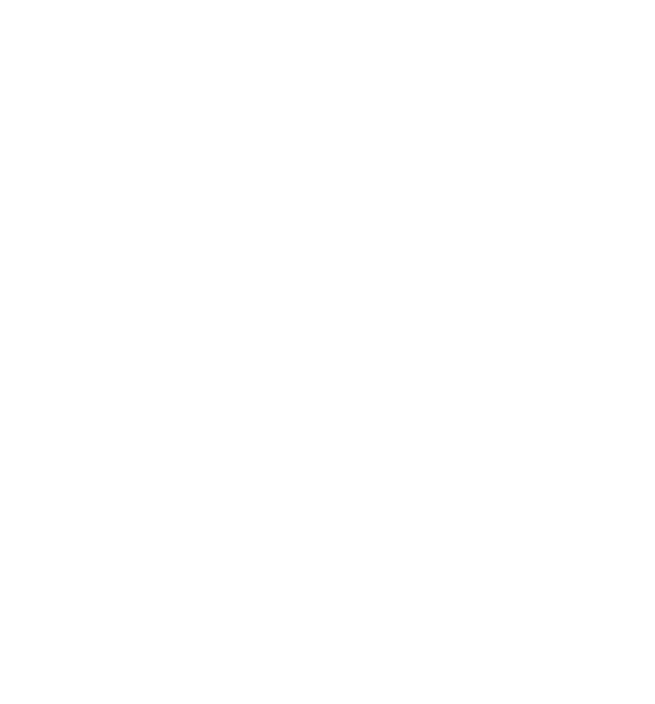
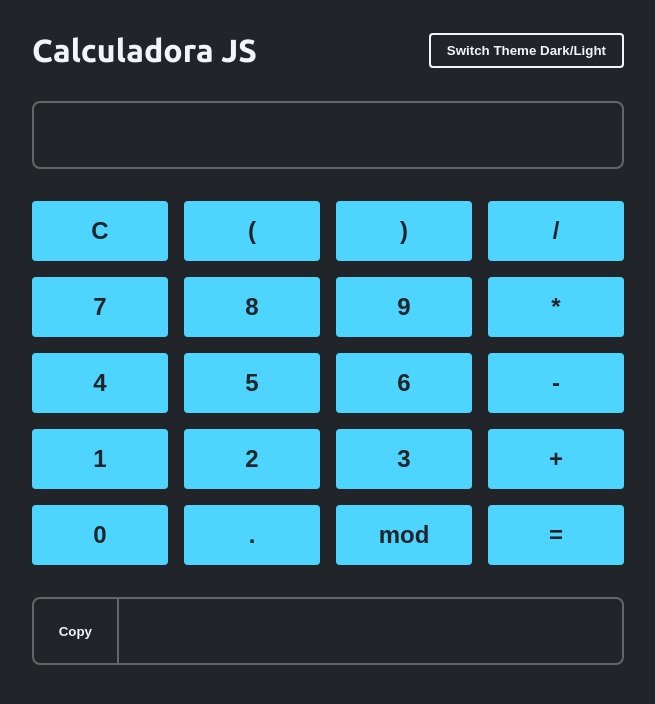
Before and after one commit to RamonBrandao/Projeto-Calculadora-JS, a plain HTML site: page index.html in a window 1280 px wide. Shown: the whole page, without its empty margins (312-967 px from the left). Drawn offline with Linux system fonts and the light colour scheme.

Commit message:
Parte 01 - Finalizada

```diff
--- a/index.html
+++ b/index.html
@@ -5,11 +5,48 @@
   <meta charset="UTF-8">
   <meta http-equiv="X-UA-Compatible" content="IE=edge">
   <meta name="viewport" content="width=device-width, initial-scale=1.0">
-  <title>Document</title>
+  <link rel="preconnect" href="https://fonts.googleapis.com">
+  <link rel="preconnect" href="https://fonts.gstatic.com" crossorigin>
+  <link href="https://fonts.googleapis.com/css2?family=Ubuntu:wght@400;700&display=swap" rel="stylesheet">
+  <title>Projeto Prático Guiado 1</title>
+  <link rel="stylesheet" href="style.css">
+  <script src="./script.js" defer></script>
 </head>
 
 <body>
-
+  <main data-theme="dark">
+    <header class="flex align-center justify-between">
+      <h1>Calculadora JS</h1>
+      <button id="themeSwitcher">Switch Theme Dark/Light</button>
+    </header>
+    <input type="text" id="input">
+    <div id="keys">
+      <button id="clear">C</button>
+      <button class="charKey" data-value=" ( ">(</button>
+      <button class="charKey" data-value=" ) ">)</button>
+      <button class="charKey" data-value=" / ">/</button>
+      <button class="charKey" data-value="7">7</button>
+      <button class="charKey" data-value="8">8</button>
+      <button class="charKey" data-value="9">9</button>
+      <button class="charKey" data-value=" * ">*</button>
+      <button class="charKey" data-value="4">4</button>
+      <button class="charKey" data-value="5">5</button>
+      <button class="charKey" data-value="6">6</button>
+      <button class="charKey" data-value=" - ">-</button>
+      <button class="charKey" data-value="1">1</button>
+      <button class="charKey" data-value="2">2</button>
+      <button class="charKey" data-value="3">3</button>
+      <button class="charKey" data-value=" + ">+</button>
+      <button class="charKey" data-value="0">0</button>
+      <button class="charKey" data-value=".">.</button>
+      <button class="charKey" data-value=" % ">mod</button>
+      <button id="equal">=</button>
+    </div>
+    <section class="flex align-center justify-between">
+      <button id="copyToClipboard">Copy</button>
+      <input type="text" id="result" disabled>
+    </section>
+  </main>
 </body>
 
 </html>
--- /dev/null
+++ b/script.js
@@ -0,0 +1,69 @@
+const main = document.querySelector("main")
+const root = document.querySelector(":root")
+const input = document.getElementById("input")
+const resultInput = document.getElementById("result")
+const allowedKeys = ["(", ")", "/", "*", "-", "+", "9", "8", "7", "6", "5", "4", "3", "2", "1", "0", ".", "%", " "]
+
+document.querySelectorAll(".charKey").forEach(function (charKeyBtn) {
+  charKeyBtn.addEventListener("click", function () {
+    const value = charKeyBtn.dataset.value
+    input.value += value
+  })
+})
+
+document.getElementById("clear").addEventListener("click", function () {
+  input.value = ""
+  input.focus()
+})
+
+input.addEventListener("keydown", function (ev) {
+  ev.preventDefault()
+  if (allowedKeys.includes(ev.key)) {
+    input.value += ev.key
+    return
+  }
+  if (ev.key === "Backspace") {
+    input.value = input.value.slice(0, -1)
+  }
+  if (ev.key === "Enter") {
+    calculate()
+  }
+})
+
+document.getElementById("equal").addEventListener("click", calculate)
+
+function calculate() {
+  resultInput.value = "ERROR"
+  resultInput.classList.add("error")
+  const result = eval(input.value)
+  resultInput.value = result
+  resultInput.classList.remove("error")
+}
+
+document.getElementById("copyToClipboard").addEventListener("click", function (ev) {
+  const button = ev.currentTarget
+  if (button.innerText === "Copy") {
+    button.innerText = "Copied!"
+    button.classList.add("success")
+    navigator.clipboard.writeText(resultInput.value)
+  } else {
+    button.innerText = "Copy"
+    button.classList.remove("success")
+  }
+})
+
+document.getElementById("themeSwitcher").addEventListener("click", function () {
+  if (main.dataset.theme === "dark") {
+    root.style.setProperty("--bg-color", "#f1f5f9")
+    root.style.setProperty("--border-color", "#aaa")
+    root.style.setProperty("--font-color", "#212529")
+    root.style.setProperty("--primary-color", "#26834a")
+    main.dataset.theme = "light"
+  } else {
+    root.style.setProperty("--bg-color", "#212529")
+    root.style.setProperty("--border-color", "#666")
+    root.style.setProperty("--font-color", "#f1f5f9")
+    root.style.setProperty("--primary-color", "#4dff91")
+    main.dataset.theme = "dark"
+  }
+})
--- /dev/null
+++ b/style.css
@@ -0,0 +1,120 @@
+* {
+  box-sizing: border-box;
+  margin: 0;
+  padding: 0;
+}
+
+:root {
+  --bg-color: #212529;
+  --border-color: #666;
+  --font-color: #f1f5f9;
+  --primary-color: #4dd5ff;
+  --error-color: #ff0043;
+}
+
+body {
+  background-color: var(--bg-color);
+  color: var(--font-color);
+  font-family: "Ubuntu", sans-serif;
+}
+
+main {
+  display: block;
+  margin: 0 auto;
+  max-width: 40rem;
+  padding: 0 1.5rem 2.5rem;
+  position: relative;
+}
+
+header {
+  padding: 2rem 0;
+}
+
+#themeSwitcher {
+  background-color: var(--bg-color);
+  border: .125rem solid var(--font-color);
+  color: var(--font-color);
+}
+
+#themeSwitcher:hover {
+  background-color: var(--font-color);
+  color: var(--bg-color);
+}
+
+button {
+  background-color: var(--primary-color);
+  border: none;
+  border-radius: .25rem;
+  font-weight: 700;
+  padding: .5rem 1rem;
+  transition: .15s;
+}
+
+input {
+  background-color: var(--bg-color);
+  border: 2px solid var(--border-color);
+  border-radius: .5rem;
+  color: var(--font-color);
+  display: block;
+  font-size: 1.75rem;
+  margin: 0 auto;
+  padding: 1rem;
+  text-align: end;
+  width: 100%;
+}
+
+#keys {
+  display: grid;
+  grid-template-columns: 1fr 1fr 1fr 1fr;
+  gap: 1rem;
+  margin: 2rem 0;
+}
+
+#keys button {
+  color: var(--bg-color);
+  cursor: pointer;
+  font-size: 1.5rem;
+  padding: 1rem;
+}
+
+#keys button:hover {
+  filter: brightness(0.8);
+}
+
+#result {
+  border-width: 2px 2px 2px 0;
+  border-radius: 0 .5rem .5rem 0;
+}
+
+#copyToClipboard {
+  background-color: transparent;
+  border: solid var(--border-color);
+  border-width: 2px;
+  border-radius: .5rem 0 0 .5rem;
+  color: var(--font-color);
+  cursor: pointer;
+  display: block;
+  height: 4.25rem;
+  width: 6rem;
+}
+
+.flex {
+  display: flex;
+}
+
+.align-center {
+  align-items: center;
+}
+
+.justify-between {
+  justify-content: space-between;
+}
+
+.error {
+  background-color: var(--error-color);
+}
+
+.success {
+  border-color: var(--primary-color) !important;
+  color: var(--primary-color) !important;
+}
```
